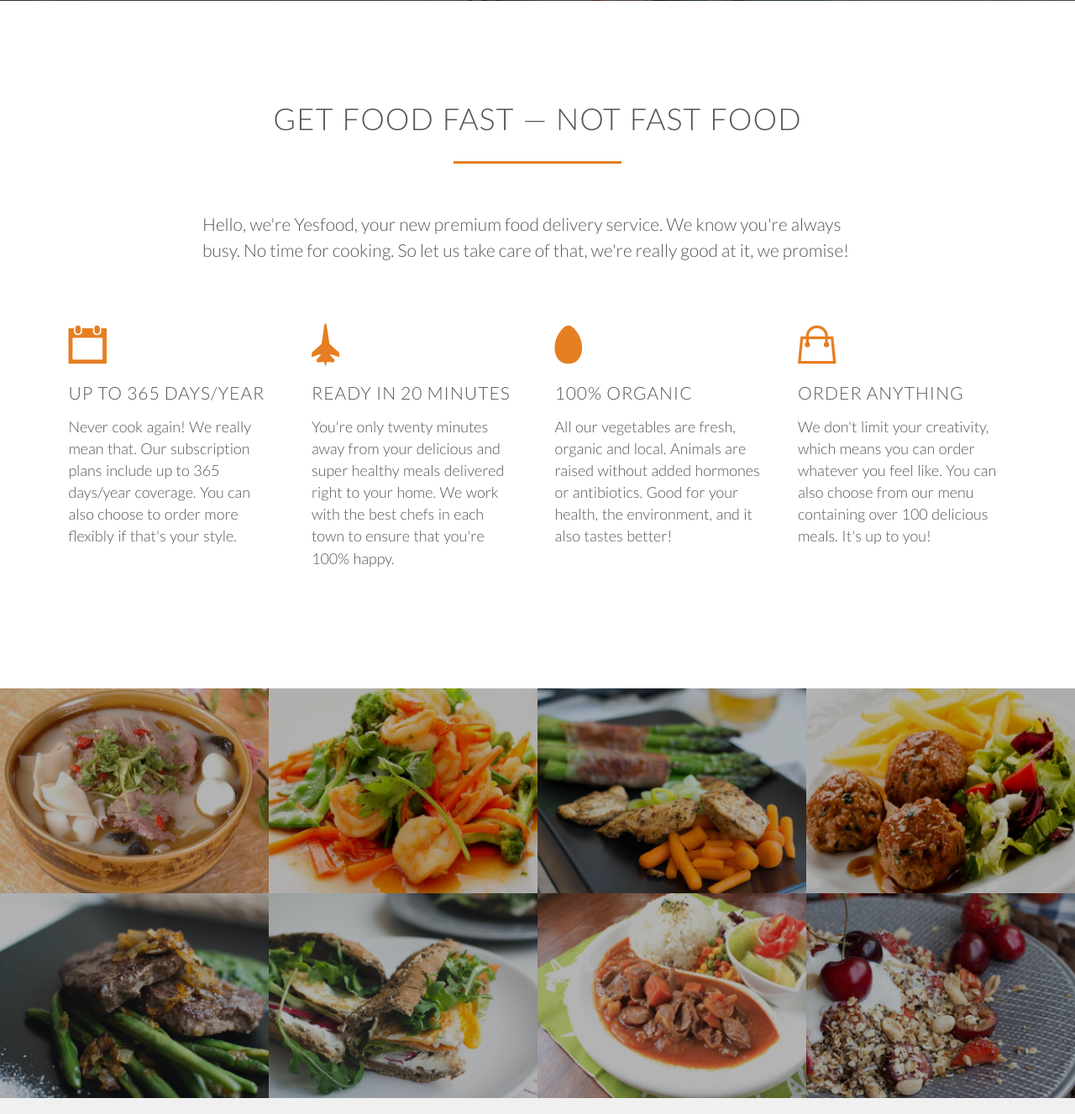
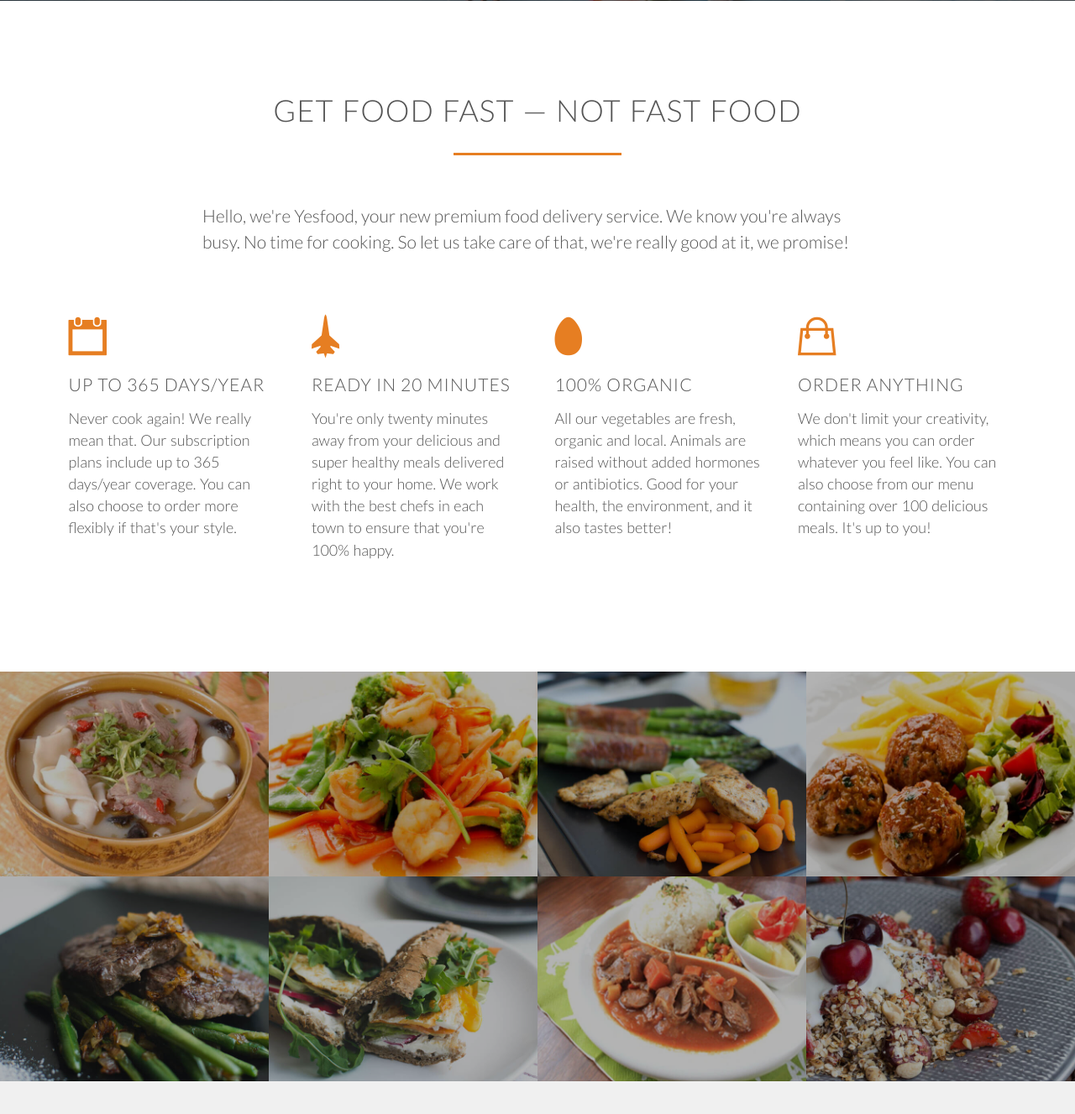
Before and after one commit to ChangLiuuu/Yesfood, a PHP site: page / in a window 1280 px wide. Shown: the part 799-2126 px from the top of the page at 84% size. Run offline with PHP 8.4, Linux system fonts and the light colour scheme; style sheets or scripts are compiled from the project's sources; some libraries are stand-ins or nearby versions; some web fonts are replaced.

Commit message:
Project done

```diff
--- a/resources/css/style.css
+++ b/resources/css/style.css
@@ -258,7 +258,7 @@ header {
 /* --------------------------------- */
 
 .section-feature {
-  padding: 60px 0;
+  padding: 50px 0;
 }
 
 .section-feature .head-paragraph {
```
